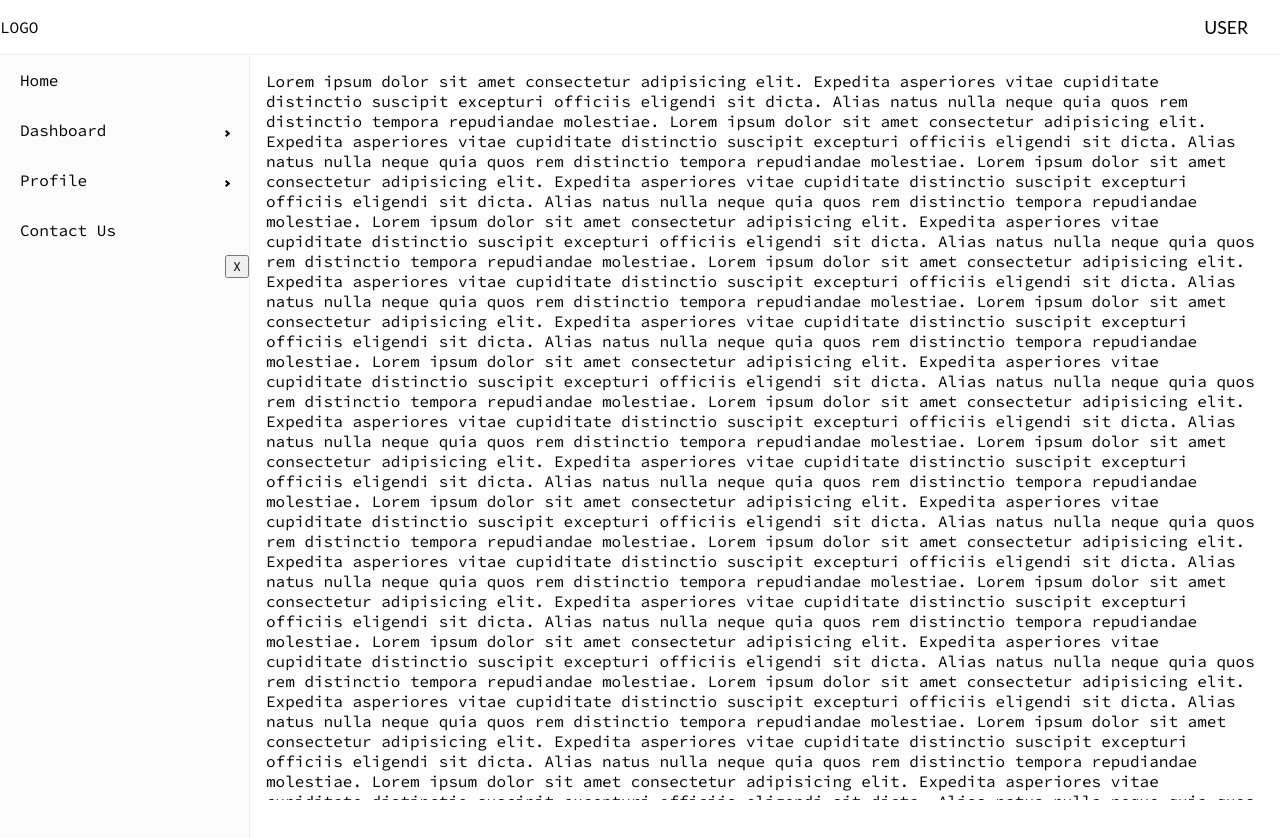
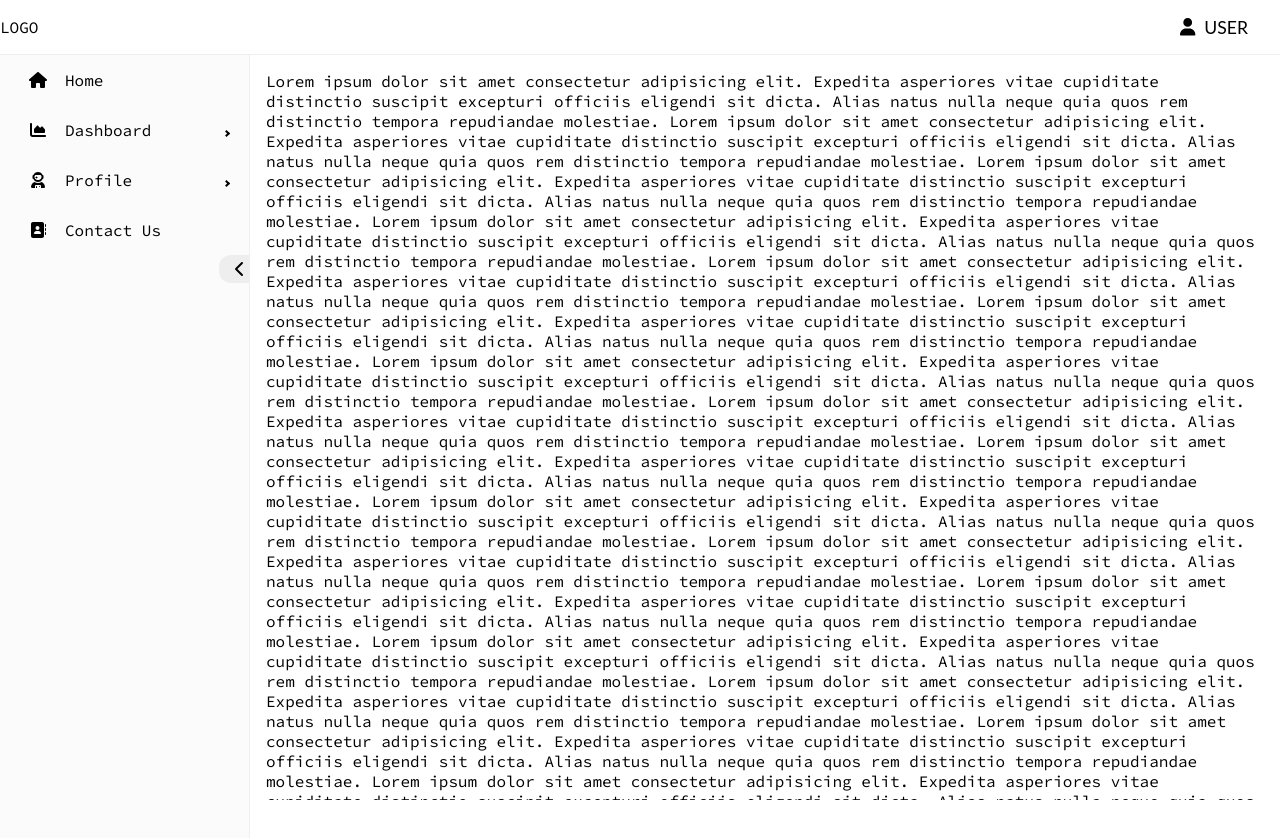
Before and after one commit to Yeony99/with-postgres-app, a Next.js app: page / in a window 1280 px wide. Shown: the top 838 px of the page. Built offline with nearby package versions, Linux system fonts and the light colour scheme; a web font is replaced by a local one.

Commit message:
feat: add icon on sidebar

```diff
--- a/components/menu.js
+++ b/components/menu.js
@@ -1,11 +1,14 @@
+import {faHome, faChartArea, faUserAstronaut, faAddressBook} from "@fortawesome/free-solid-svg-icons"
 export const menuItems = [
     {
       name: 'Home',
       link: '/',
+      icon: faHome
     },
     {
       name: 'Dashboard',
       link: '/dashboard',
+      icon: faChartArea,
       submenu: [
         {
           name: 'Overview',
@@ -24,6 +27,7 @@ export const menuItems = [
     {
       name: 'Profile',
       link: '/profile',
+      icon: faUserAstronaut,
       submenu: [
         {
           name: 'Edit Profile',
@@ -38,5 +42,6 @@ export const menuItems = [
     {
       name: 'Contact Us',
       link: '/contact',
+      icon: faAddressBook
     },
   ];
--- a/components/sidebar.jsx
+++ b/components/sidebar.jsx
@@ -7,10 +7,21 @@ import {
   SubMenu,
   useProSidebar,
 } from "react-pro-sidebar";
+import { FontAwesomeIcon } from "@fortawesome/react-fontawesome";
+import {
+  faChevronLeft,
+  faChevronRight,
+  faMinus,
+} from "@fortawesome/free-solid-svg-icons";
+import { useState } from "react";
 
 const SideBar = ({ menuItems }) => {
-
+  const [isFold, setFold] = useState(false);
   const { collapseSidebar } = useProSidebar();
+  const handleClickBtn = () => {
+    collapseSidebar();
+    setFold((prev) => !prev);
+  };
 
   return (
     <Sidebar key={"sidebar"}>
@@ -18,9 +29,18 @@ const SideBar = ({ menuItems }) => {
         {menuItems.map((menuItem, i) => (
           <div key={i}>
             {menuItem.submenu && (
-              <SubMenu key={i + "side"} label={menuItem.name}>
+              <SubMenu
+                icon={
+                  menuItem.icon ? (
+                    <FontAwesomeIcon icon={menuItem.icon} />
+                  ) : null
+                }
+                key={i + "side"}
+                label={menuItem.name}
+              >
                 {menuItem.submenu.map((submenuItem, j) => (
                   <MenuItem
+                    icon={<FontAwesomeIcon icon={faMinus} />}
                     key={j + "sub"}
                     component={
                       <Link key={j + "sub-link"} href={submenuItem.link} />
@@ -33,6 +53,11 @@ const SideBar = ({ menuItems }) => {
             )}
             {!menuItem.submenu && (
               <MenuItem
+                icon={
+                  menuItem.icon ? (
+                    <FontAwesomeIcon icon={menuItem.icon} />
+                  ) : null
+                }
                 key={i + "menu"}
                 component={<Link key={i + "link"} href={menuItem.link} />}
               >
@@ -43,11 +68,14 @@ const SideBar = ({ menuItems }) => {
         ))}
 
         <div
+          className="fold-btn"
           key="collapseButton"
-          onClick={() => collapseSidebar()}
+          onClick={handleClickBtn}
           style={{ float: "right" }}
         >
-          <button>X</button>
+          <button>
+            <FontAwesomeIcon icon={isFold ? faChevronRight : faChevronLeft} />
+          </button>
         </div>
       </Menu>
     </Sidebar>
--- a/components/user.jsx
+++ b/components/user.jsx
@@ -1,28 +1,26 @@
-import { useEffect, useState } from "react";
+import { useState } from "react";
 import UserDropDown from "./userDropDown";
+import { FontAwesomeIcon } from "@fortawesome/react-fontawesome";
+import { faUser } from "@fortawesome/free-solid-svg-icons";
 
 const User = ({ children }) => {
   const [toggleDropdown, setToggleDropdown] = useState(false);
   const handleToggle = (e) => {
-        console.log("handleToggle called");
     e.preventDefault();
     e.stopPropagation();
-      setToggleDropdown(prev => !prev);
+    setToggleDropdown((prev) => !prev);
   };
   const closeToggle = (e) => {
     e.preventDefault();
-        console.log('dddd')
     setToggleDropdown(false);
   };
 
-
-  useEffect(() => {
-    console.log(toggleDropdown);
-  }, [toggleDropdown]);
-
   return (
     <>
-      <button className="user-btn" onClick={handleToggle}>USER</button>
+      <button className="user-btn" onClick={handleToggle}>
+        <FontAwesomeIcon icon={faUser} />&nbsp;
+        USER
+      </button>
       {toggleDropdown && <UserDropDown closeToggle={closeToggle} />}
     </>
   );
--- a/styles/globals.css
+++ b/styles/globals.css
@@ -49,6 +49,20 @@ main {
 
 /* 추가 */
 
+.fold-btn {
+  border: none;
+  border-radius: 0.75rem 0px 0px 0.75rem;
+  padding: 0.25rem 0.25rem 0.25rem 1rem;
+  background-color: #eee;
+}
+.fold-btn:hover {
+  background-color: #d1d1d1;
+  cursor: pointer;
+}
+.fold-btn > button {
+  all: unset;
+}
+
 .user-btn {
   background-color: white;
   font-size: 1.1rem;
@@ -58,6 +72,10 @@ main {
   border-radius: 5px;
   cursor: pointer;
   margin-right: 1.5rem;
+}
+
+.user-btn:hover {
+  background-color: #eee;
 }
 
 
```
Lines whose indentation alone changed are shown as unchanged.
